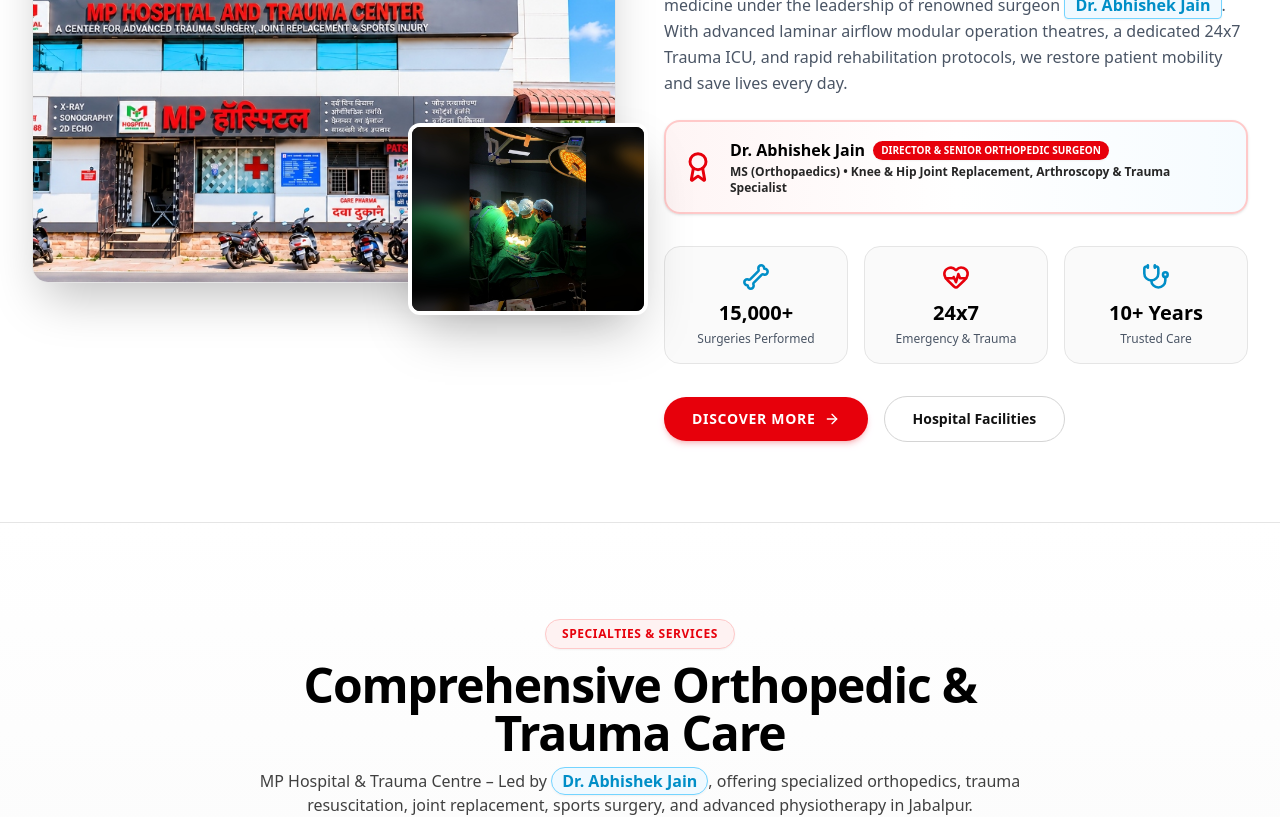
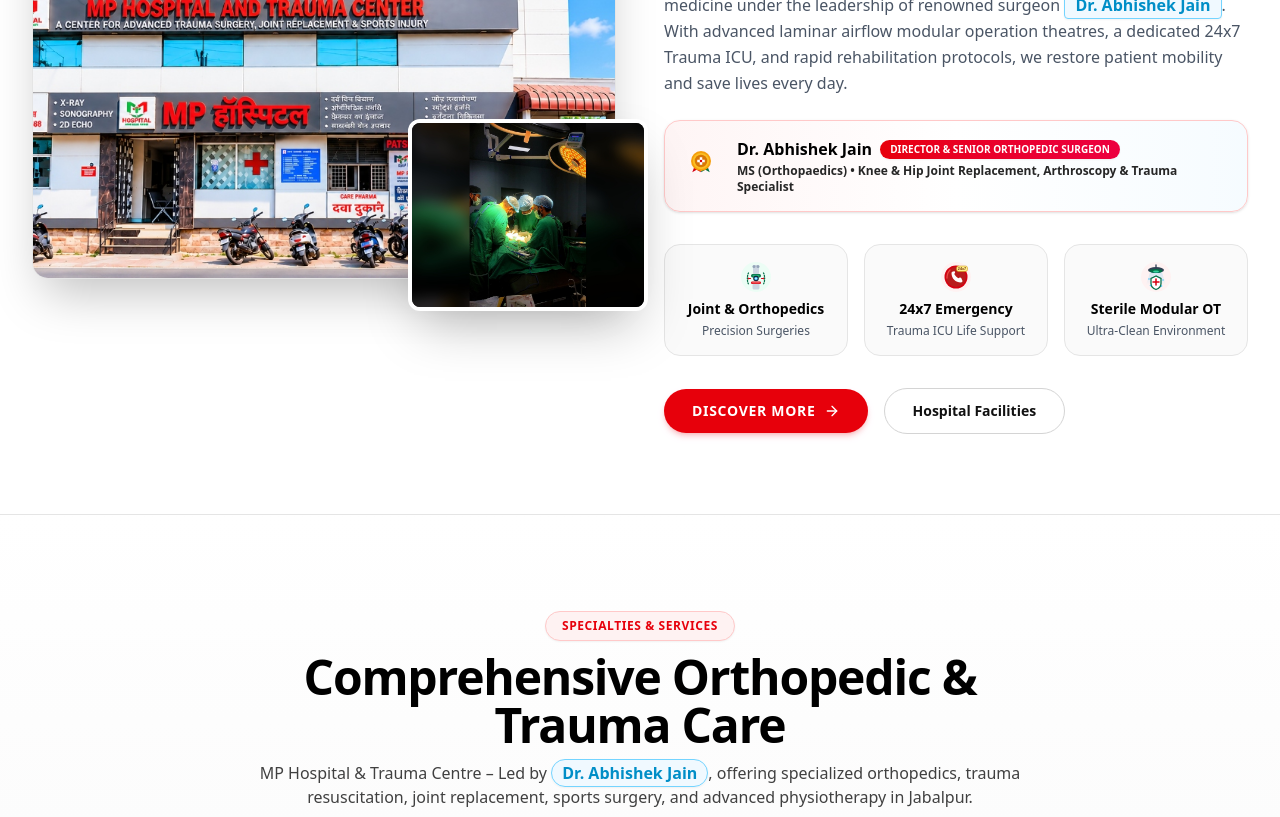
Before and after one commit to Sanatjaiswal/sparkbuild, a Next.js app: page / in a window 1280 px wide. Shown: the part 1540-2357 px from the top of the page. Built offline with nearby package versions, Linux system fonts and the light colour scheme.

Commit message:
feat: remove 10000+ surgery and numbers from everywhere, improve red director badge with flaticon medal

```diff
--- a/data/cms_content.json
+++ b/data/cms_content.json
@@ -22,13 +22,13 @@
       "whatsapp": "https://wa.me/917648998668"
     },
     "stats": {
-      "projectsCount": "15,000+",
-      "sqftConstructed": "5,000+",
+      "projectsCount": "Clinical Mastery",
+      "sqftConstructed": "Precision Care",
       "realEstateProjects": "24x7",
-      "megaProjects": "50+",
-      "verticals": "8+",
+      "megaProjects": "Multi-Specialty",
+      "verticals": "Consultants",
       "satisfactionRate": "99%+",
-      "yearsExperience": "10+ Years",
+      "yearsExperience": "Trusted Legacy",
       "structuralWarranty": "100%"
     },
     "whatsapp": "+91 76489-98668",
--- a/src/app/about/page.tsx
+++ b/src/app/about/page.tsx
@@ -105,10 +105,10 @@ export default function AboutPage() {
         <div className="max-w-7xl mx-auto px-4 sm:px-6 lg:px-8">
           <div className="grid grid-cols-1 md:grid-cols-3 gap-8 text-center divide-y md:divide-y-0 md:divide-x divide-sky-200/50">
             <div className="space-y-3 pt-6 md:pt-0">
-              <span className="text-5xl font-black text-white font-mono">15,000+</span>
-              <h3 className="text-lg font-black text-white">Surgeries Performed</h3>
+              <span className="text-4xl sm:text-5xl font-black text-white tracking-tight">Excellence</span>
+              <h3 className="text-lg font-black text-white">Surgical Mastery</h3>
               <p className="text-xs text-sky-50 max-w-xs mx-auto leading-relaxed">
-                Successful orthopedic, joint reconstruction, and accidental trauma operations completed with infection-free outcomes.
+                Comprehensive orthopedic, joint reconstruction, and accidental trauma operations completed with infection-free outcomes.
               </p>
             </div>
 
@@ -211,7 +211,7 @@ export default function AboutPage() {
               <div className="space-y-3 pt-2">
                 {[
                   "Senior Orthopedic Surgeon & Trauma Specialist on site",
-                  "Class 10,000 modular operation theatres with HEPA filtration",
+                  "Sterile modular operation theatres with laminar airflow & HEPA filtration",
                   "24x7 Emergency Casualty & Advanced Life Support (ALS) Ambulance",
                   "Full cashless insurance, corporate mediclaim, and TPA pre-authorization support",
                 ].map((item, idx) => (
--- a/src/app/appointment-letter/page.tsx
+++ b/src/app/appointment-letter/page.tsx
@@ -100,7 +100,7 @@ export default function AppointmentLetterPage() {
                 {[
                   "Consultation with Dr. Abhishek Jain (MS Ortho, Joint Replacement Specialist)",
                   "State-of-the-art digital X-ray and in-house diagnostic pathology",
-                  "Class 10,000 modular operation theatres with HEPA filtration",
+                  "Sterile modular operation theatres with HEPA filtration",
                   "24x7 emergency trauma ICU & round-the-clock ALS ambulance availability",
                   "Cashless mediclaim, corporate health insurance, and dedicated TPA desk",
                 ].map((item, idx) => (
--- a/src/app/projects/page.tsx
+++ b/src/app/projects/page.tsx
@@ -74,7 +74,7 @@ export default function ProjectsPage() {
             Advanced Clinical <span className="text-sky-300">Facilities</span>
           </h1>
           <p className="text-base text-white/95 font-medium drop-shadow-[0_1px_8px_rgba(0,0,0,0.95)]">
-            Take a virtual tour of MP Hospital &amp; Trauma Centre – Class 10,000 modular operation theatres, 24x7 trauma ICU, and modern patient recovery suites.
+            Take a virtual tour of MP Hospital &amp; Trauma Centre – sterile modular operation theatres, 24x7 trauma ICU, and modern patient recovery suites.
           </p>
         </div>
       </section>
--- a/src/app/services/page.tsx
+++ b/src/app/services/page.tsx
@@ -42,7 +42,7 @@ export default function ServicesPage() {
         "Minimally Invasive Total Knee & Hip Replacement",
         "Computer-Assisted Precision Component Alignment",
         "Rapid Rehabilitation Protocol (Patients Walk within 24-48 Hours)",
-        "Ultra-Clean Class 10,000 Modular Operation Theatres",
+        "Ultra-Clean Sterile Modular Operation Theatres",
       ],
     },
     {
@@ -67,7 +67,7 @@ export default function ServicesPage() {
       image: "/images/emergency-trauma-icu.jpg",
       desc: "NABH-compliant modular surgical suites featuring HEPA-filtered laminar airflow that guarantees sterile conditions. Backed by multi-parameter monitored Trauma ICU beds staffed by dedicated intensivists.",
       benefits: [
-        "Class 10,000 Sterile Laminar Airflow Environment",
+        "Sterile Laminar Airflow Surgical Environment",
         "HEPA Air Filtration & Medical Gas Pipeline System",
         "Multi-Parameter Patient Monitors & Advanced Ventilators",
         "Zero-Infection Surgical Protocol for Implant Safety",
--- a/src/components/home/AboutSection.tsx
+++ b/src/components/home/AboutSection.tsx
@@ -3,7 +3,13 @@
 import React from "react";
 import Image from "next/image";
 import Link from "next/link";
-import { ArrowRight, Award, Bone, HeartPulse, Stethoscope } from "lucide-react";
+import { ArrowRight } from "lucide-react";
+import {
+  DirectorMedalIcon,
+  RoboticJointIcon,
+  EmergencyTraumaPhoneIcon,
+  ModularOTIcon,
+} from "@/components/ui/MedicalIcons";
 import { useCMS } from "@/context/CMSContext";
 
 export default function AboutSection() {
@@ -66,12 +72,12 @@ export default function AboutSection() {
             </p>
 
             {/* Dr. Abhishek Jain Leadership Spotlight Card */}
-            <div className="p-4 rounded-2xl bg-gradient-to-r from-red-50/80 via-white to-sky-50/60 border-2 border-red-200 flex items-center gap-4 shadow-sm group">
-              <Award className="w-8 h-8 text-red-600 stroke-[2.2] shrink-0 group-hover:scale-110 transition-transform" />
+            <div className="p-4 rounded-2xl bg-gradient-to-r from-red-50/80 via-white to-sky-50/60 border border-red-200 flex items-center gap-4 shadow-sm group">
+              <DirectorMedalIcon className="w-10 h-10 shrink-0 group-hover:scale-110 transition-transform" size={40} />
               <div className="space-y-0.5">
-                <div className="flex items-center gap-2">
+                <div className="flex flex-wrap items-center gap-2">
                   <h4 className="text-base font-black text-black">Dr. Abhishek Jain</h4>
-                  <span className="text-[10px] font-extrabold uppercase px-2 py-0.5 rounded-full bg-red-600 text-white shadow-xs">
+                  <span className="text-[10px] font-extrabold uppercase px-2.5 py-0.5 rounded-full bg-gradient-to-r from-red-600 to-rose-600 text-white shadow-xs">
                     Director &amp; Senior Orthopedic Surgeon
                   </span>
                 </div>
@@ -81,24 +87,24 @@ export default function AboutSection() {
               </div>
             </div>
 
-            {/* Feature Bullets with Bare Icons (NO boxes) */}
+            {/* Clinical Highlights with Authentic Flaticon Icons (NO numerical claims) */}
             <div className="grid grid-cols-1 sm:grid-cols-3 gap-4 pt-2">
               <div className="p-4 rounded-2xl bg-neutral-50/90 border border-neutral-200 text-center space-y-1 hover:border-sky-400 hover:shadow-md transition-all group">
-                <Bone className="w-7 h-7 mx-auto mb-2 text-[#008EC7] stroke-[2.2] group-hover:scale-110 transition-transform" />
-                <h4 className="text-xl font-black text-black">{siteConfig.stats.projectsCount || "15,000+"}</h4>
-                <p className="text-xs font-medium text-gray-600">Surgeries Performed</p>
+                <RoboticJointIcon className="w-8 h-8 mx-auto mb-1.5 group-hover:scale-110 transition-transform" size={32} />
+                <h4 className="text-sm font-black text-black">Joint &amp; Orthopedics</h4>
+                <p className="text-xs font-medium text-gray-600">Precision Surgeries</p>
               </div>
 
               <div className="p-4 rounded-2xl bg-neutral-50/90 border border-neutral-200 text-center space-y-1 hover:border-sky-400 hover:shadow-md transition-all group">
-                <HeartPulse className="w-7 h-7 mx-auto mb-2 text-red-600 stroke-[2.2] group-hover:scale-110 transition-transform" />
-                <h4 className="text-xl font-black text-black">24x7</h4>
-                <p className="text-xs font-medium text-gray-600">Emergency &amp; Trauma</p>
+                <EmergencyTraumaPhoneIcon className="w-8 h-8 mx-auto mb-1.5 group-hover:scale-110 transition-transform" size={32} />
+                <h4 className="text-sm font-black text-black">24x7 Emergency</h4>
+                <p className="text-xs font-medium text-gray-600">Trauma ICU Life Support</p>
               </div>
 
               <div className="p-4 rounded-2xl bg-neutral-50/90 border border-neutral-200 text-center space-y-1 hover:border-sky-400 hover:shadow-md transition-all group">
-                <Stethoscope className="w-7 h-7 mx-auto mb-2 text-[#008EC7] stroke-[2.2] group-hover:scale-110 transition-transform" />
-                <h4 className="text-xl font-black text-black">{siteConfig.stats.yearsExperience || "10+ Years"}</h4>
-                <p className="text-xs font-medium text-gray-600">Trusted Care</p>
+                <ModularOTIcon className="w-8 h-8 mx-auto mb-1.5 group-hover:scale-110 transition-transform" size={32} />
+                <h4 className="text-sm font-black text-black">Sterile Modular OT</h4>
+                <p className="text-xs font-medium text-gray-600">Ultra-Clean Environment</p>
               </div>
             </div>
 
--- a/src/components/home/MarqueeTicker.tsx
+++ b/src/components/home/MarqueeTicker.tsx
@@ -7,7 +7,7 @@ export default function MarqueeTicker() {
     "Advanced Life Support Ambulance",
     "Total Knee & Hip Replacement",
     "Arthroscopy & Sports Medicine",
-    "Class 10,000 Modular OT",
+    "Sterile Modular OT",
     "Trauma Critical Care ICU",
     "Digital X-Ray & Emergency Diagnostics",
     "Emergency Line: 0761-2626123",
--- a/src/data/siteData.ts
+++ b/src/data/siteData.ts
@@ -114,13 +114,13 @@ export const siteConfig = {
     linkedin: "https://www.linkedin.com/company/mp-hospital-trauma-centre",
   },
   stats: {
-    surgeriesCount: "15,000+",
-    projectsCount: "15,000+",
-    jointReplacements: "5,000+",
+    surgeriesCount: "Clinical Mastery",
+    projectsCount: "Clinical Mastery",
+    jointReplacements: "Precision Care",
     emergencyTrauma: "24x7",
-    modularOTs: "Advanced Modular",
+    modularOTs: "Sterile Modular",
     satisfactionRate: "99%+",
-    yearsExperience: "10+ Years",
+    yearsExperience: "Trusted Legacy",
     infectionControl: "100%",
   }
 };
```
Also changed, not shown: src/app/our-team/page.tsx (+33 -15 lines), src/components/home/WhyHospital.tsx (+4 -4 lines).
